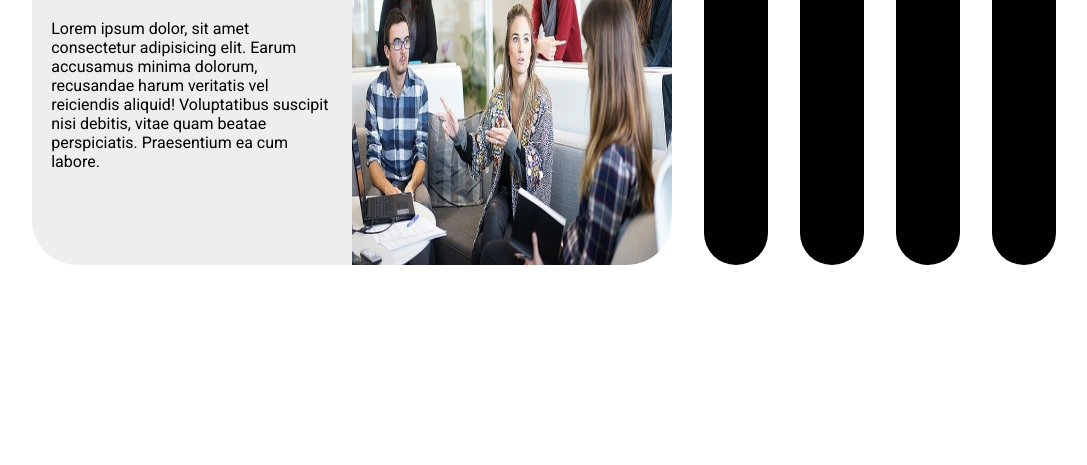
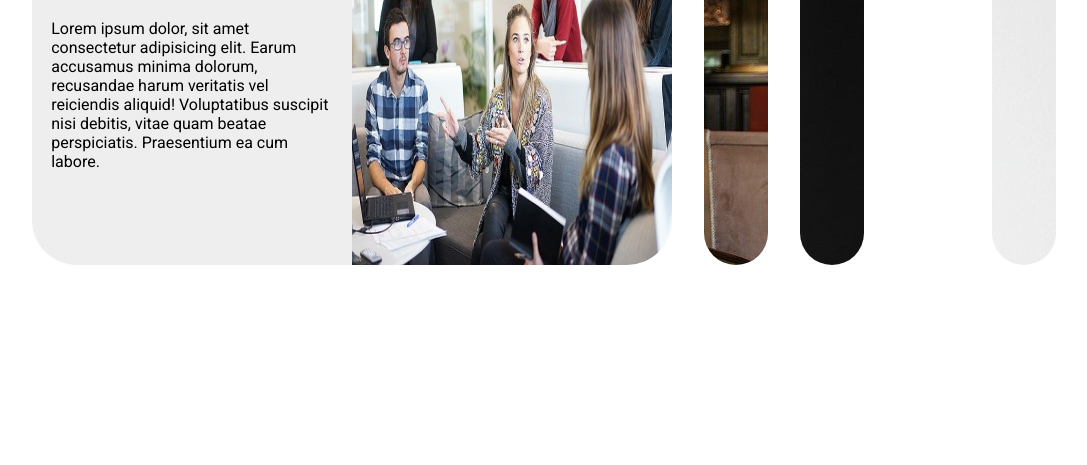
Before and after one commit to chrisbailey85/Expanding-Team-Cards, a plain HTML site: page index.html in a window 1280 px wide. Shown: the part 335-800 px from the top of the page, without its empty margins (96-1183 px from the left). Drawn offline with Linux system fonts and the light colour scheme.

Commit message:
made card img postition absolute and removed background color

```diff
--- a/style.css
+++ b/style.css
@@ -58,7 +58,11 @@ body {
   overflow: hidden;
   margin: 0 1rem;
   transition: width 0.5s ease-in;
-  background-color: black;
+}
+img {
+  position: absolute;
+  top: 0;
+  right: 0;
 }
 .card.active {
   width: 50vw;
@@ -68,6 +72,7 @@ body {
   width: 25vw;
   height: 100%;
 }
+
 .bio {
   display: flex;
   justify-content: center;
@@ -77,7 +82,7 @@ body {
   opacity: 0;
   visibility: hidden;
   background-color: #eee;
-  transition: 0.6s 0.4s opacity ease-in-out;
+  transition: opacity 0.6s ease-in-out 0.3s;
 }
 .name {
   text-align: center;
```
